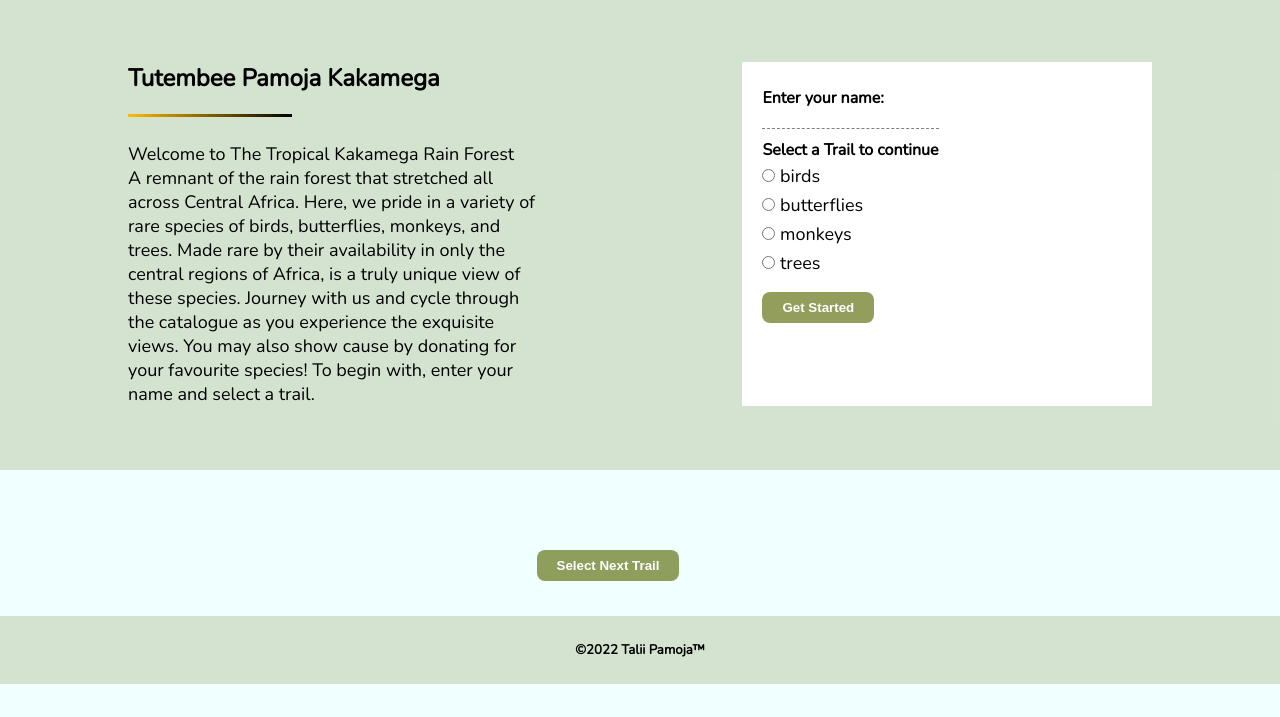
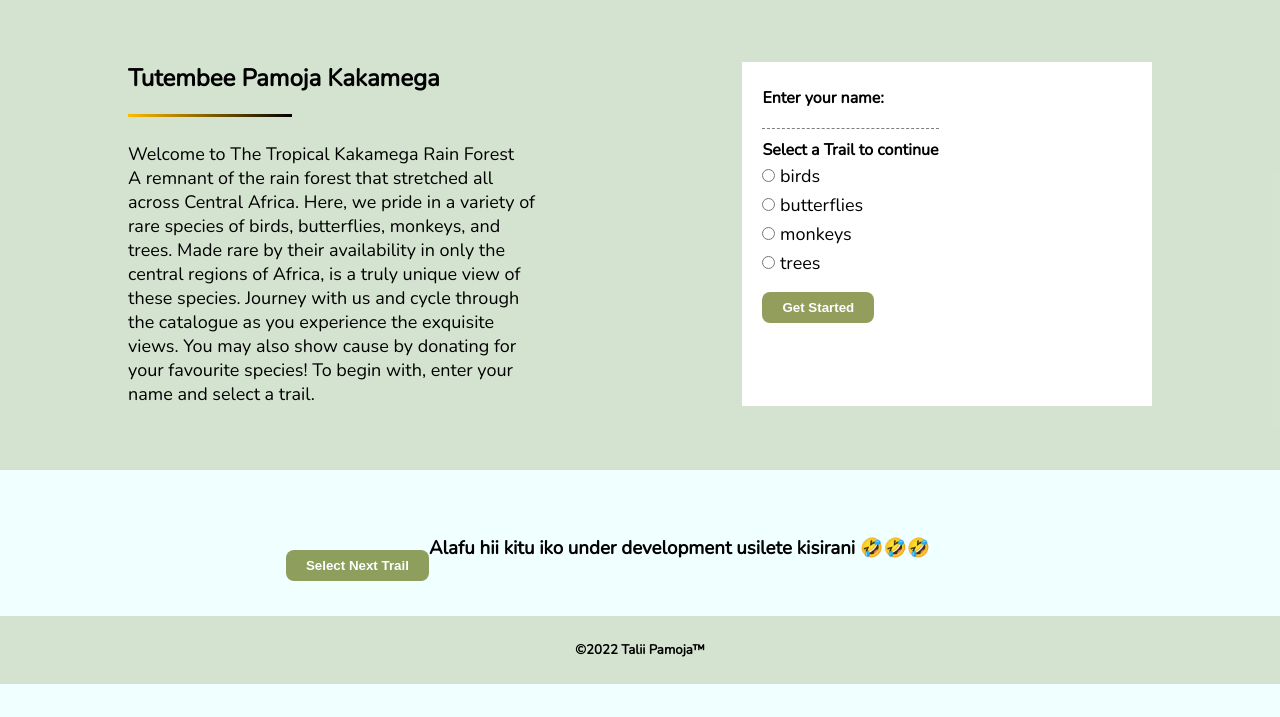
Before and after one commit to TheEmerald001/Kakamega_RainForest, a plain HTML site: page index.html in a window 1280 px wide. Shown: the part 83-800 px from the top of the page. Drawn offline with nearby package versions, Linux system fonts and the light colour scheme.

Commit message:
a fair warning

```diff
--- a/index.html
+++ b/index.html
@@ -56,6 +56,7 @@
         <div id="allSpecies" class="allSpecies"></div>
         <div class="nxtBtn">
             <button class="submitBtn"><a href="#trailSelect">Select Next Trail</a></button>
+            <h3>Alafu hii kitu iko under development usilete kisirani 🤣🤣🤣</h3>
         </div>
     </section>
     <section>
```
